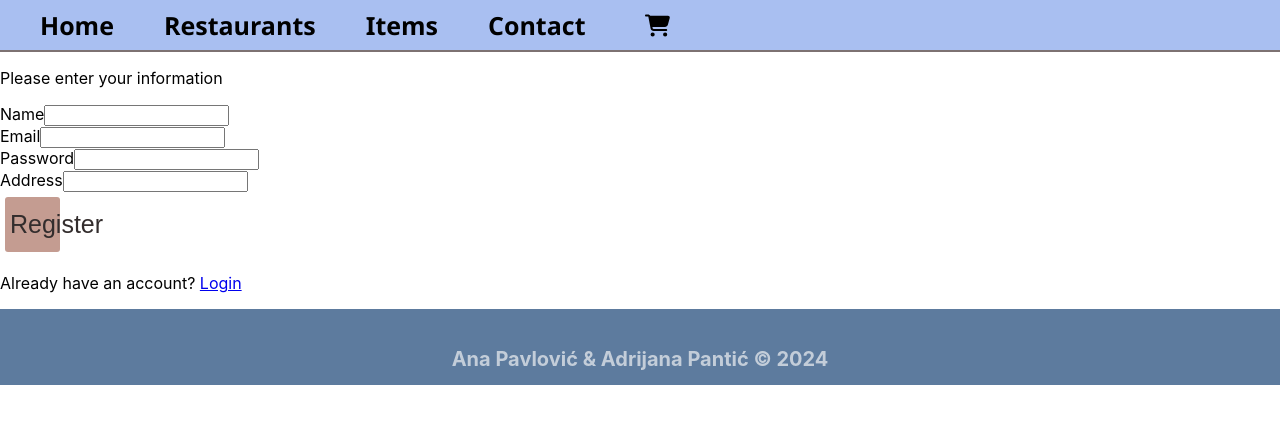
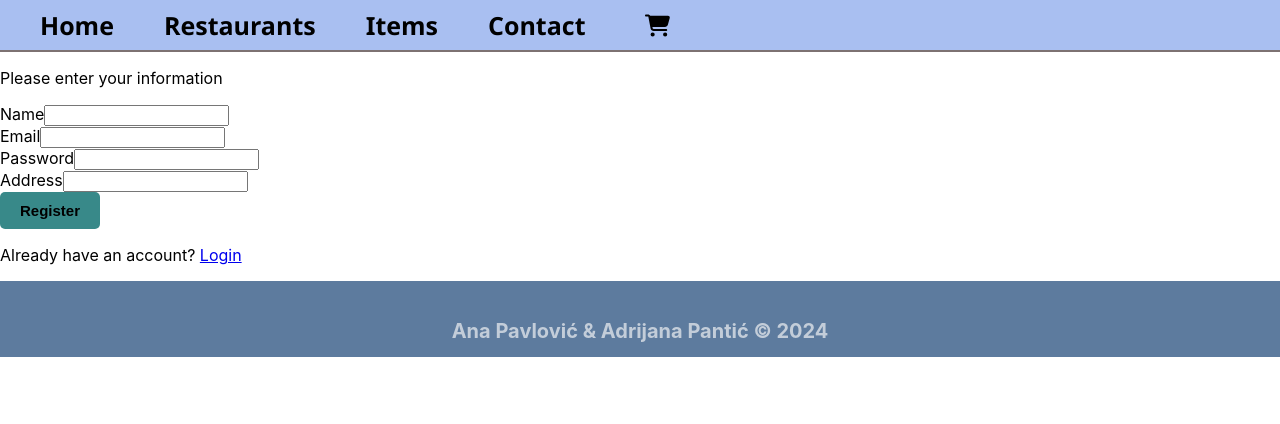
Before and after one commit to elab-development/internet-tehnologije-projekat-porucivanjehrane_2020_0184, a React (Create React App) app: page / in a window 1280 px wide. Shown: the top 424 px of the page. Built offline with nearby package versions, Linux system fonts and the light colour scheme.

Commit message:
Button component

```diff
--- a/src/App.css
+++ b/src/App.css
@@ -203,7 +203,7 @@
   resize: none;
  }
 
- button {
+ .buttonContact {
   padding: 20px 100px;
   font-size: 25px;
   border-radius: 5px;
@@ -213,6 +213,16 @@
   cursor: pointer;
  }
 
+ .buttonComponent{
+  padding: 10px 20px;
+  font-size: 15px;
+  border-radius: 5px;
+  border: none;
+  font-weight: bold;
+  background:rgb(56, 137, 137);
+  cursor: pointer;
+ }
+
 .cartPage{
   text-align: center;
 }
--- /dev/null
+++ b/src/components/Button.jsx
@@ -0,0 +1,11 @@
+import React from "react";
+
+const Button = ({ type, text, onClick }) => {
+  return (
+    <button type={type} onClick={onClick} className="buttonComponent">
+      {text}
+    </button>
+  );
+};
+
+export default Button;
--- a/src/components/Contact.jsx
+++ b/src/components/Contact.jsx
@@ -17,7 +17,7 @@ const Contact = () => {
           <label htmlFor="message">Vaša poruka:</label>
           <textarea id="message" name="message" rows="4" required></textarea>
         </div>
-        <button>Pošaljite poruku :)</button>
+        <button class="buttonContact">Pošaljite poruku :)</button>
       </form>
     </div>
   );
--- a/src/components/Login.jsx
+++ b/src/components/Login.jsx
@@ -3,6 +3,7 @@ import { useState } from "react";
 import axios from "axios";
 import { useNavigate } from "react-router-dom";
 import Swal from "sweetalert2";
+import Button from "./Button";
 
 const Login = ({ addToken, addUser, currentUser }) => {
   const [userData, setUserData] = useState({
@@ -95,12 +96,7 @@ const Login = ({ addToken, addUser, currentUser }) => {
                       />
                     </div>
 
-                    <button
-                      className="btn btn-outline-light btn-lg px-5"
-                      type="submit"
-                    >
-                      Login
-                    </button>
+                    <Button type="submit" text="Login" />
                   </div>
 
                   <div>
--- a/src/components/Register.jsx
+++ b/src/components/Register.jsx
@@ -3,6 +3,7 @@ import { useState } from "react";
 import axios from "axios";
 import { useNavigate } from "react-router-dom";
 import Swal from "sweetalert2";
+import Button from "./Button";
 
 const Register = () => {
   const [user, setUser] = useState({
@@ -127,12 +128,7 @@ const Register = () => {
                       />
                     </div>
 
-                    <button
-                      className="btn btn-outline-light btn-lg px-5"
-                      type="submit"
-                    >
-                      Register
-                    </button>
+                    <Button type="submit" text="Register" />
                   </div>
 
                   <div>
```
